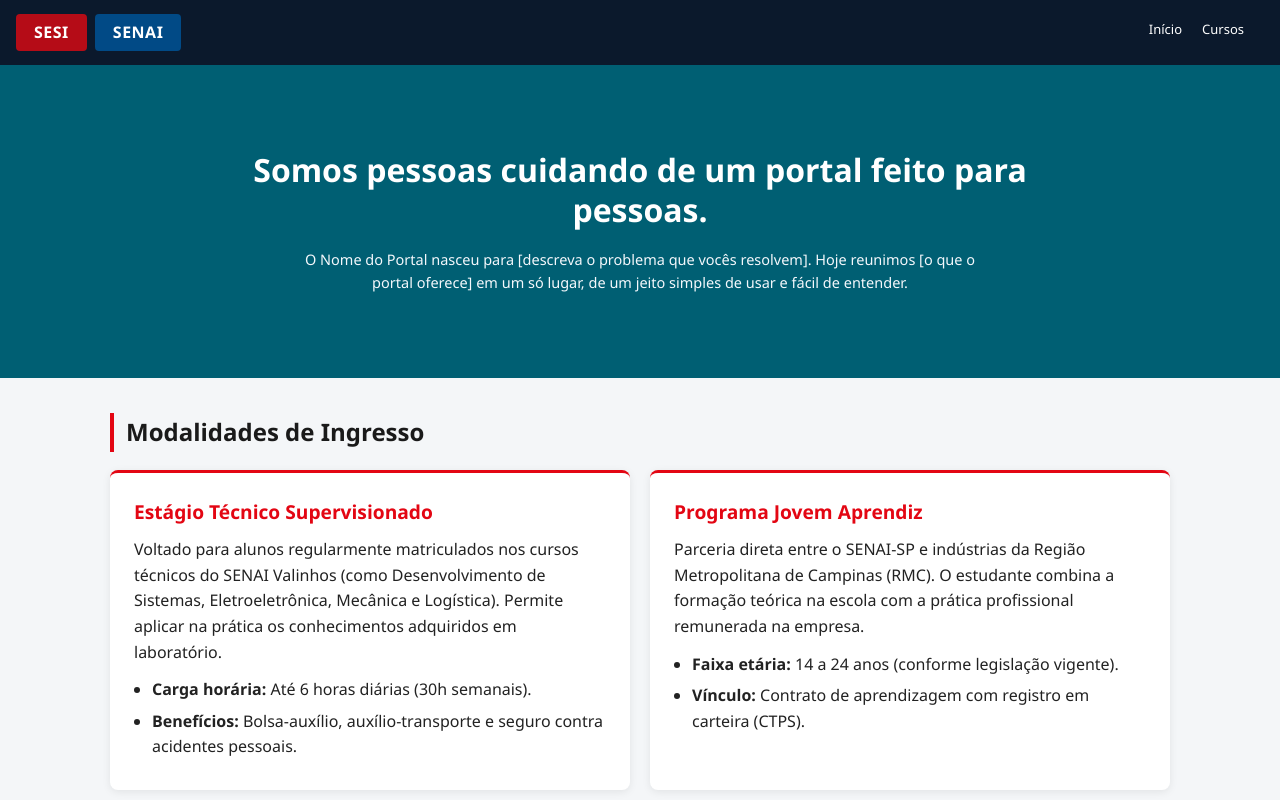
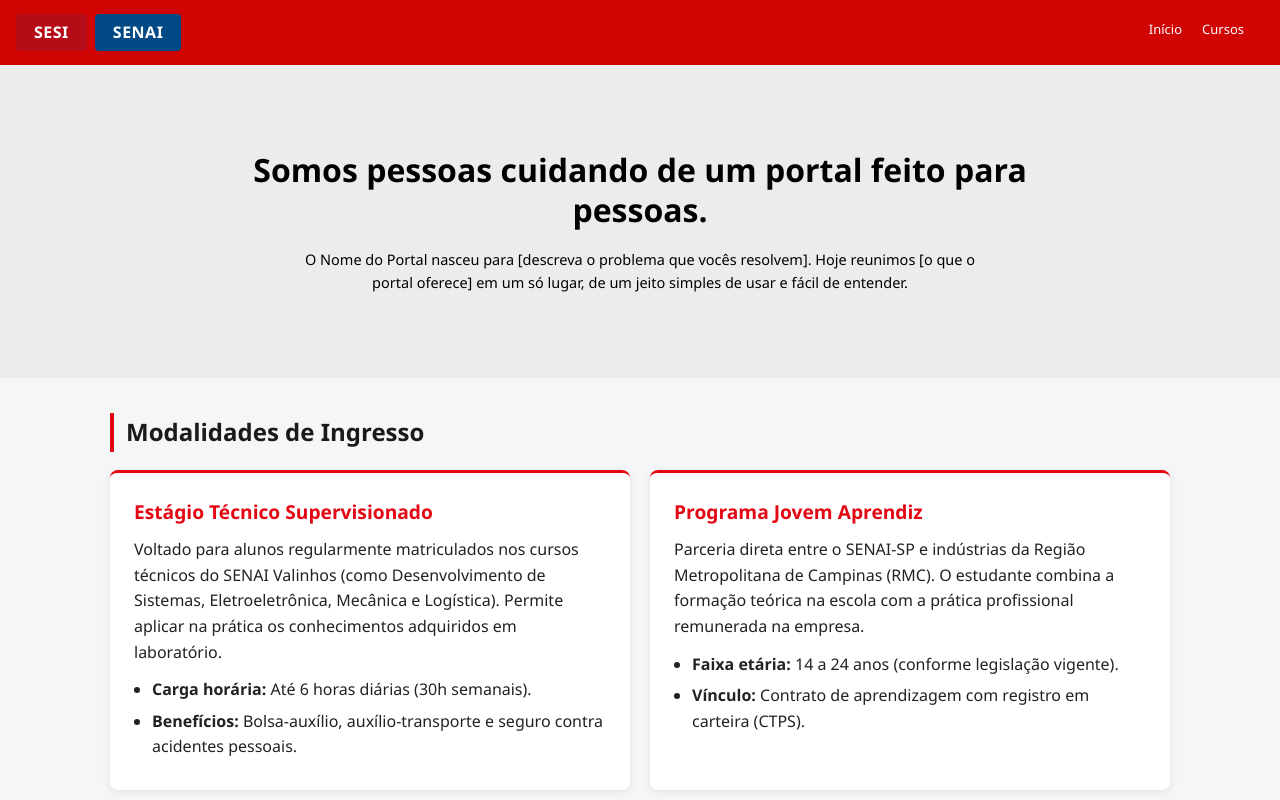
Before and after one commit to leonardossantos8-ui/projeto_final_html, a plain HTML site: page pages/estagio.html in a window 1280 px wide. Shown: the top 800 px of the page. Drawn offline with Linux system fonts and the light colour scheme.

Commit message:
Atualizando projeto Arthur

```diff
--- a/css/estagio.css
+++ b/css/estagio.css
@@ -11,9 +11,8 @@ body {
     line-height: 1.6;
 }
 
-/* Cabeçalho */
 .cabecalho {
-    background-color: #0b192c; /* Outras opções: #1a1a1a (Grafite) | #1e293b (Cinza Ardósia) */
+    background-color: #d10404;
     padding: 14px 36px 14px 16px;
     display: flex;
     justify-content: space-between;
@@ -62,10 +61,9 @@ body {
     opacity: 0.8;
 }
 
-/* Banner */
 .banner {
-    background-color: #005f73; /* Outras opções: #b8000b (Vermelho) | #1d4ed8 (Azul Royal) */
-    color: #ffffff;
+    background-color: #edecec;
+    color: #000000;
     text-align: center;
     padding: 85px 20px;
     display: flex;
@@ -87,10 +85,9 @@ body {
     font-size: 14.5px;
     line-height: 1.55;
     max-width: 680px;
-    color: #f4f8fc;
+    color: #000000;
 }
 
-/* Conteúdo Principal */
 .conteudo-principal {
     max-width: 1100px;
     margin: 0 auto;
@@ -109,7 +106,6 @@ body {
     border-left: 4px solid #e30613;
 }
 
-/* Cards de Modalidades */
 .cards-grid {
     list-style: none;
     display: grid;
@@ -141,7 +137,6 @@ body {
     margin-bottom: 6px;
 }
 
-/* Lista de Passos */
 .lista-passos {
     background-color: #ffffff;
     padding: 25px 25px 25px 45px;
@@ -157,7 +152,6 @@ body {
     margin-bottom: 0;
 }
 
-/* Caixa de Destaque */
 .destaque-box {
     background-color: #ffffff;
     padding: 25px;
@@ -174,7 +168,6 @@ body {
     margin-bottom: 8px;
 }
 
-/* Botões e Links Úteis */
 .links-uteis {
     list-style: none;
     display: flex;
@@ -207,10 +200,9 @@ body {
     opacity: 0.88;
 }
 
-/* Rodapé */
 .rodape {
-    background-color: #1a1a1a;
-    color: #cccccc;
+    background-color: #d92424;
+    color: #f1efef;
     text-align: center;
     padding: 24px max(20px, calc((100% - 1100px) / 2));
     margin-top: 50px;
--- a/pages/estagio.html
+++ b/pages/estagio.html
@@ -3,7 +3,7 @@
 <head>
     <meta charset="UTF-8">
     <meta name="viewport" content="width=device-width, initial-scale=1.0">
-    <title>Estágios e Oportunidades | SENAI Valinhos</title>
+    <title><Embed></Embed>stágios e Oportunidades | SENAI Valinhos</title>
     <link rel="stylesheet" href="../css/estagio.css">
 </head>
 <body>
```
